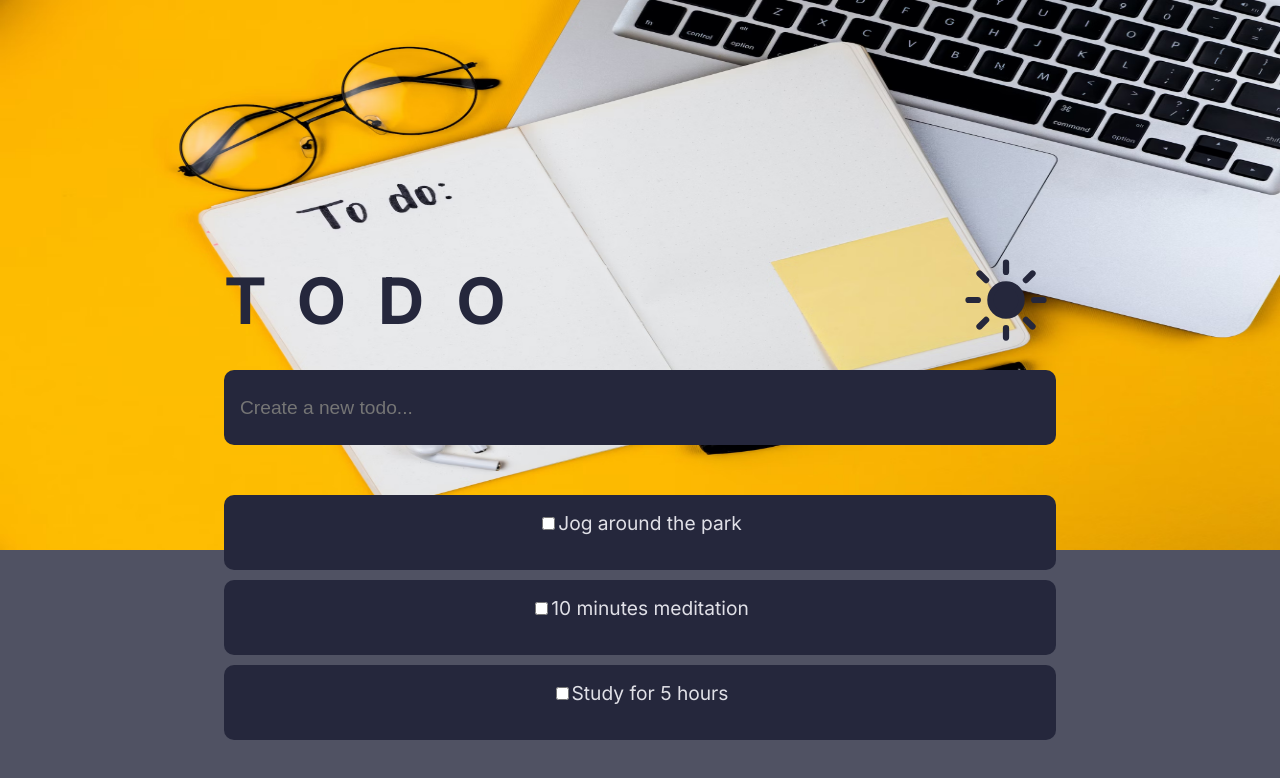
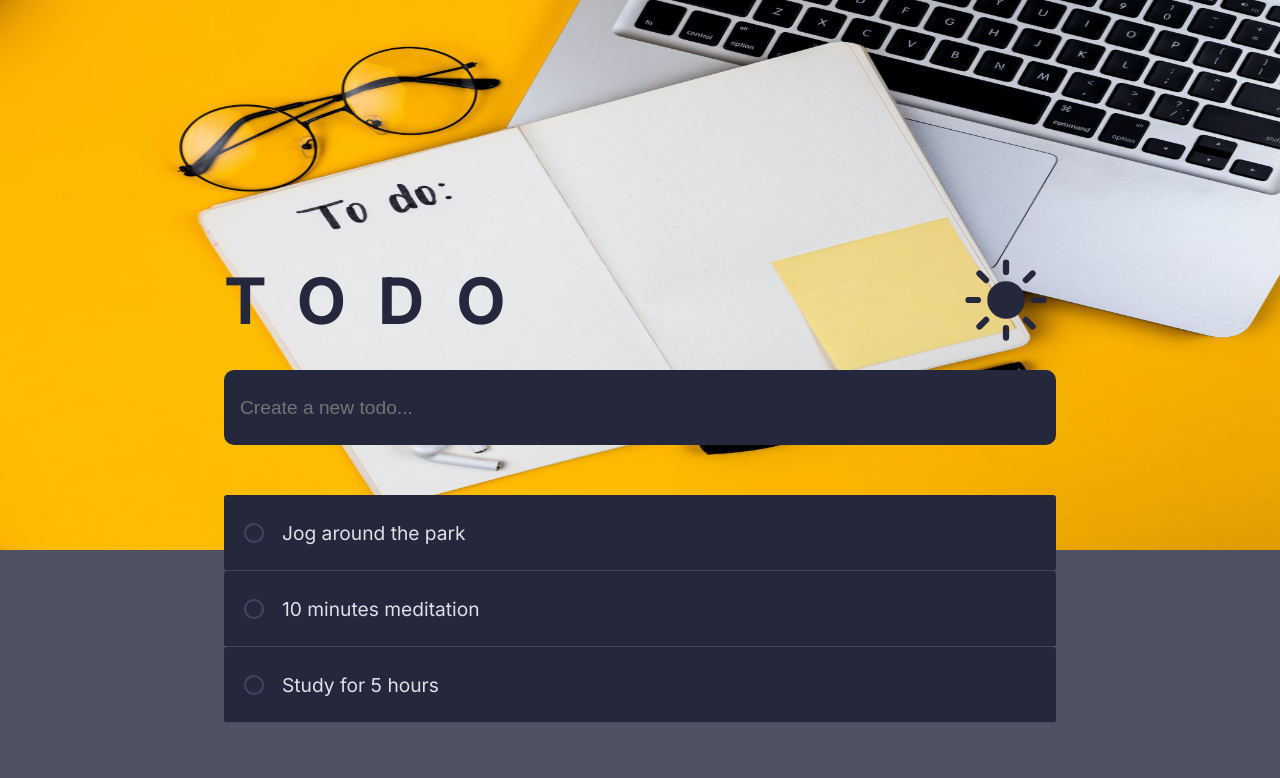
Before and after one commit to brettl1991/totdo-next, a Next.js app: page / in a window 1280 px wide. Shown: the top 778 px of the page. Built offline with nearby package versions, Linux system fonts and the light colour scheme.

Commit message:
feat: add mark todos done functionality to input text, style

```diff
--- a/src/components/TodoItem/todoItem.tsx
+++ b/src/components/TodoItem/todoItem.tsx
@@ -3,18 +3,20 @@ import { SListIconProps } from "../TodoList/todoList.type";
 import { TodoItemProps } from "./todoItem.type";
 
 const TodoItem = ({ todo, markComplete }: TodoItemProps) => {
-  const handleCheckboxChange = () => {
+  const handleClickChange = () => {
     markComplete(todo.id);
   };
 
   return (
     <SListIcon completed={todo.completed}>
-      <input
+      <SCheckbox
         type="checkbox"
         checked={todo.completed}
-        onChange={handleCheckboxChange}
+        onChange={handleClickChange}
       />
-      <span>{todo.text}</span>
+      <SText completed={todo.completed} onClick={handleClickChange}>
+        {todo.text}
+      </SText>
     </SListIcon>
   );
 };
@@ -22,20 +24,26 @@ const TodoItem = ({ todo, markComplete }: TodoItemProps) => {
 export default TodoItem;
 
 const SListIcon = styled.li<SListIconProps>`
+  display: flex;
+  gap: 15px;
+  align-items: center;
   padding: 1rem;
   background-color: #25273c;
   width: 800px;
   color: #e0e0e7;
   font-size: 1.2rem;
-  border-radius: 10px;
+  border-radius: 3px;
   border: none;
   height: 43px;
   text-align: center;
+  border-bottom: 1px solid #444665;
 
   ${(props) =>
     props.completed &&
     `
       text-decoration: line-through;
+      color: #a1a2ae;
+
     `}
 
   @media (max-width: 480px) {
@@ -43,3 +51,41 @@ const SListIcon = styled.li<SListIconProps>`
     height: 35px;
   }
 `;
+
+const SCheckbox = styled.input`
+  position: relative;
+  appearance: none;
+  width: 20px;
+  height: 20px;
+  border: 2px solid #444665;
+  border-radius: 50%;
+  background-color: #25273c;
+  cursor: pointer;
+
+  &:checked {
+    background: linear-gradient(#774edb, #d67ac7);
+  }
+
+  &:checked::before {
+    content: "";
+    display: block;
+    width: 2px;
+    height: 8px;
+    border-right: 2px solid white;
+    border-bottom: 2px solid white;
+    position: absolute;
+    transform: rotate(45deg);
+    top: 3px;
+    left: 6px;
+  }
+`;
+const SText = styled.span<SListIconProps>`
+  cursor: pointer;
+
+  ${(props) =>
+    props.completed &&
+    `
+      text-decoration: line-through;
+      color: #a1a2ae;
+    `}
+`;
--- a/src/components/TodoList/todoList.tsx
+++ b/src/components/TodoList/todoList.tsx
@@ -33,8 +33,6 @@ const SContainer = styled.div`
   margin-top: 50px;
   list-style: none;
   flex-direction: column;
-  gap: 10px;
-  padding: 0;
 
   @media (max-width: 480px) {
     margin-top: 50px;
```
